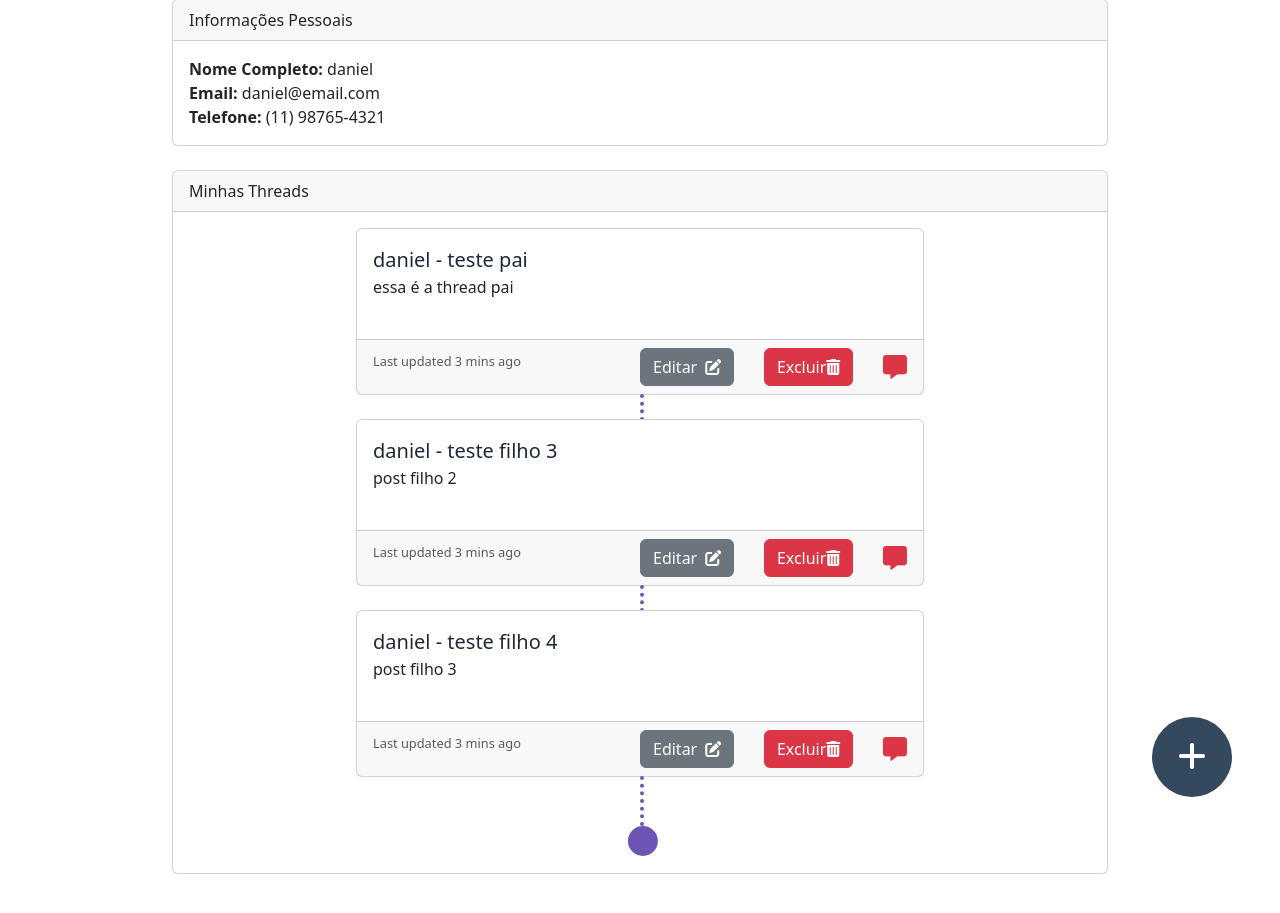
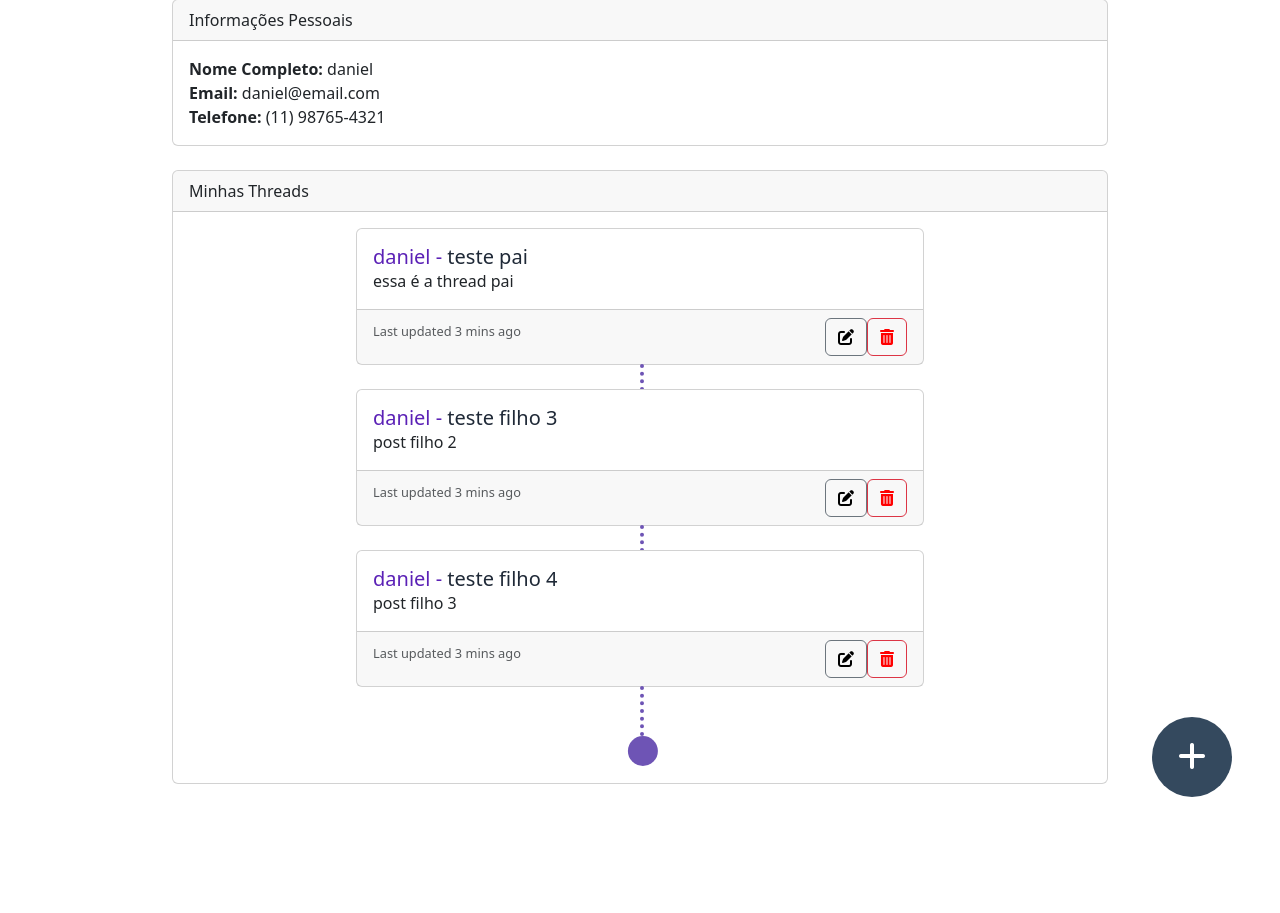
Before and after one commit to BrenoFSales/Forum-Web, a Flask app: page /perfil in a window 1280 px wide. Shown: the part 253-1166 px from the top of the page. Run offline with Flask 3, Linux system fonts and the light colour scheme; a user stored in the database is signed in; data comes from the database, SQL or seed files in the repository; some libraries are stand-ins or nearby versions.

Commit message:
estilizar botões

```diff
--- a/templates/post.html
+++ b/templates/post.html
@@ -1,4 +1,4 @@
-<div id="{{ post_html_id }}" class="card mb-4 px-0" style="max-width: 600px;">
+<div hx-target="this" id="{{ post_html_id }}" class="card mb-4 px-0" style="max-width: 600px;">
   <div class="row g-0">
     {% if post.attachment != '' and post.attachment != None %}
       <div class="col-md-4">
@@ -13,35 +13,40 @@
       <div class="card-body">
         {% if linkable %}
           <a href="{{ url_for('thread', id=post.id) }}">
-            <span class="text-gray-800 fs-5">{{ post.user.username }} - {{ post.title }}</span>
+        {% endif %}
+            <h1 class="text-gray-800 fs-5"><span class="text-violet-800">{{ post.user.username }} - </span>{{ post.title }}</h1>
+        {% if linkable %}
           </a>
-        {% else %}
-          <span class="text-gray-800">{{ post.user.username }} - {{ post.title }}</span>
         {% endif %}
         <p class="card-text">{{ post.content }}</p>
       </div>
     </div>
   </div>
-  <div class="card-footer w-100 d-flex mt-4">
+  <div class="card-footer w-100 d-flex">
+      <div class="d-flex justify-content-between flex-fill">
         <p class="card-text col-6"><small class="text-body-secondary">Last updated 3 mins ago</small></p>
         {% if current_user.is_authenticated%}
-      <div class="d-flex justify-content-between flex-fill">
+        <!-- controles: editar e excluir -->
+        <div class="flex">
           {% if current_user == post.user%}
-        <div class="btn btn-secondary d-flex align-items-center" data-bs-toggle="modal" data-bs-target="#editModal">
-          <p>Editar</p>
-          <i class="fa-solid fa-pen-to-square ms-2"></i>
-        </div>
+          <button
+            class="btn btn-secondary d-flex align-items-center"
+            style="background-color: #00000000; color: initial;"
+            data-bs-toggle="modal" data-bs-target="#editModal">
+            <i class="fa-solid fa-pen-to-square"></i>
+          </button>
           <!-- aciona a rota de excluirThread quando botao emitir o evento click. -->
           <!-- troca o outerHTML do elemento que e especificado pelo seletor em hx-target. -->
           <!-- como o servidor retorna uma string vazia, o elemento é deletado. -->
           <!-- não queria escrever javascript. -->
-        <button hx-post="{{ url_for('excluirThread', id=post.id) }}" hx-trigger="click" hx-swap="outerHTML" hx-target="{{ '#' + post_html_id }}" class="btn btn-danger" type="submit">
-          Excluir<i class="fa-solid fa-trash-can"></i>
+          <button
+            hx-post="{{ url_for('excluirThread', id=post.id) }}"
+            hx-trigger="click" hx-swap="outerHTML"
+            class="btn btn-danger" type="submit" style="background-color: #00000000; color: initial;">
+            <i class="fa-solid fa-trash-can" style="color: red;"></i>
           </button>
-        <button class="fs-4 text-danger" type="button" data-bs-toggle="modal" data-bs-target="#newReplyModal"><i class="fa-solid fa-message"></i></button>
-        {% else %}
-        <button id="newReply" class="fs-4" type="button" data-bs-toggle="modal" data-bs-target="#newReplyModal"><i class="fa-solid fa-message"></i></button>
           {% endif %}
+        </div>
       </div>
     {% endif %}
   </div>
```
Lines whose indentation alone changed are shown as unchanged.
